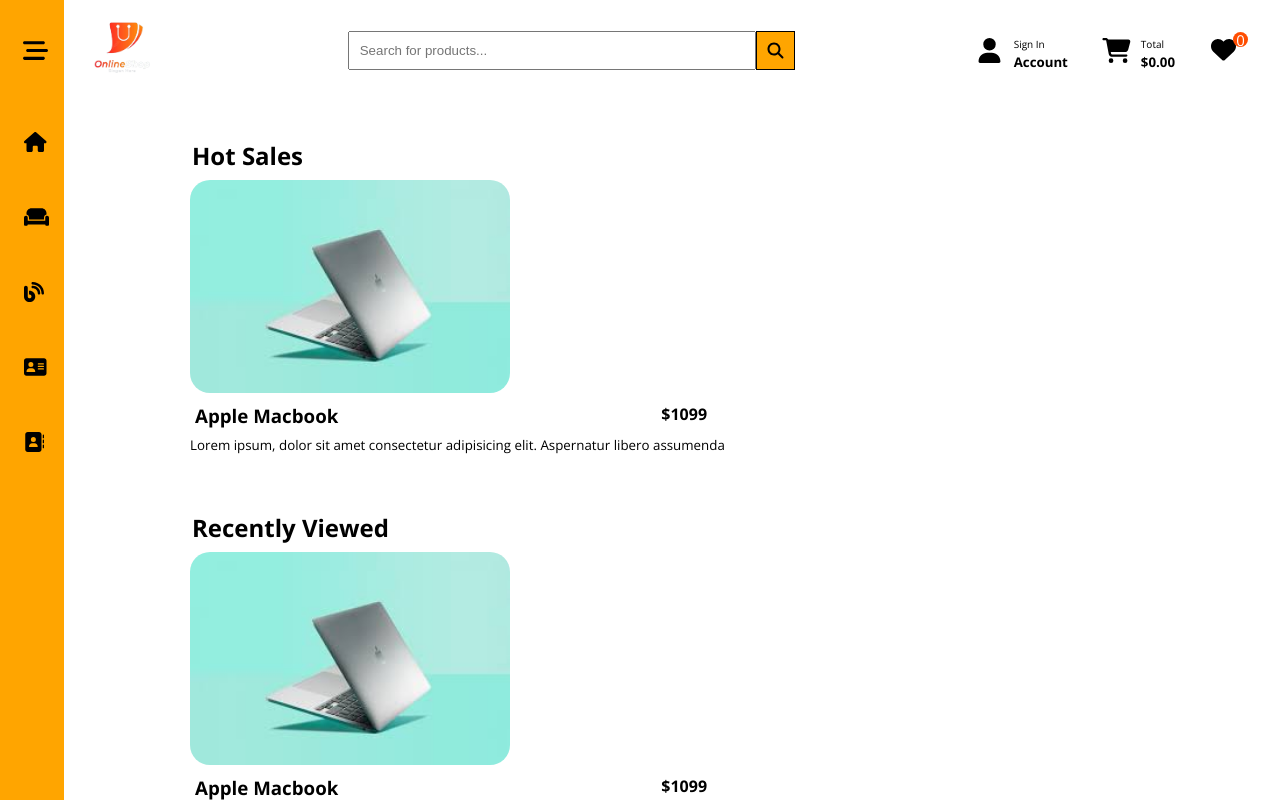
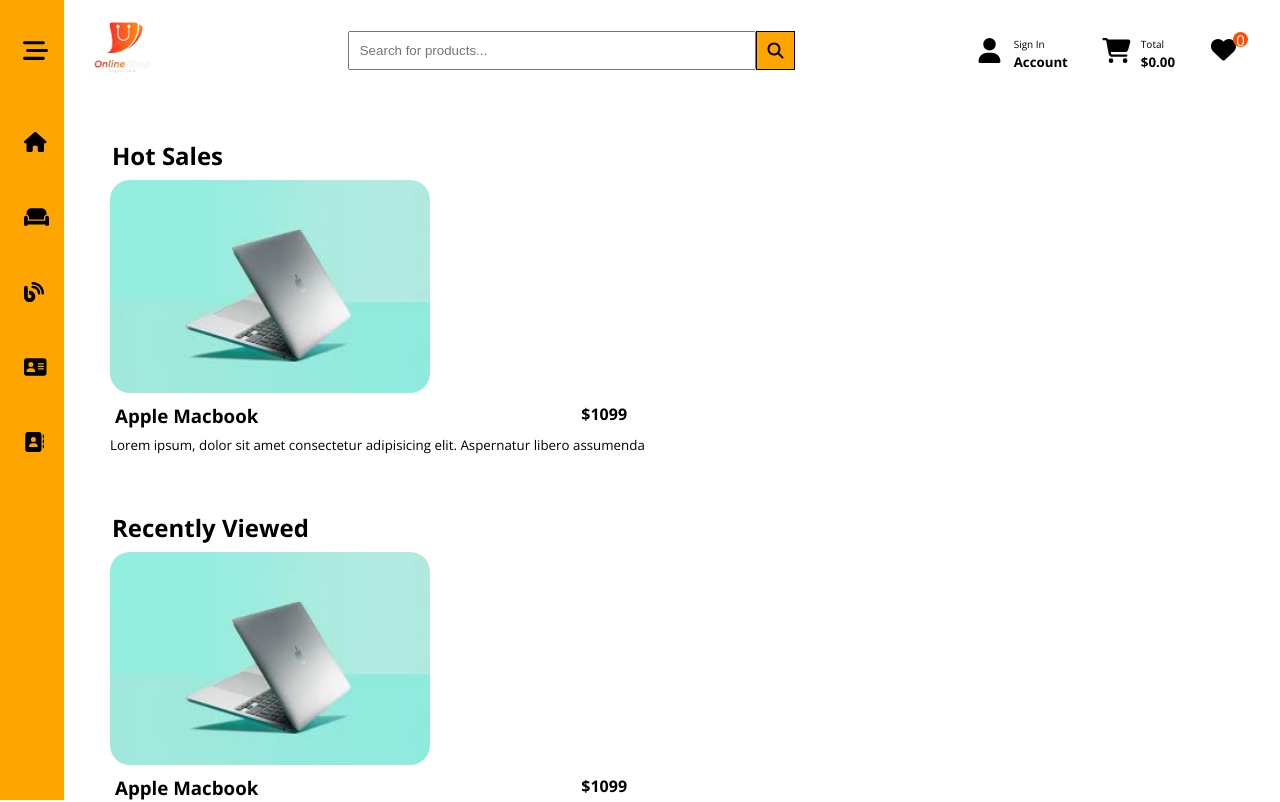
Before and after one commit to personalUseHossain/Online_Shop, a React (Vite) app in the folder frontend/: page / in a window 1280 px wide. Shown: the top 802 px of the page. Built offline with nearby package versions, Linux system fonts and the light colour scheme.

Commit message:
give some margin on home from left and right

```diff
--- a/frontend/src/CSS/Home.css
+++ b/frontend/src/CSS/Home.css
@@ -2,7 +2,6 @@
     padding: 30px 0 50px 0;
     display: grid;
     gap: 3rem;
-    margin: 0 5rem;
 }
 .hero-section .sales .product-container,
 .hero-section .recent .product-container,
```
